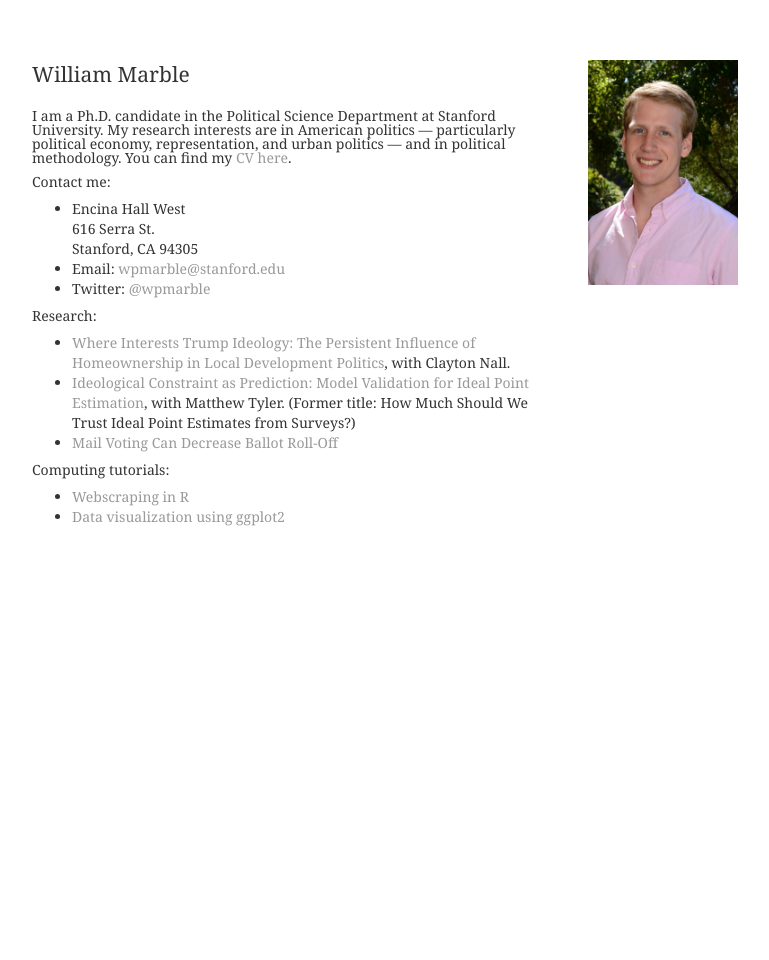
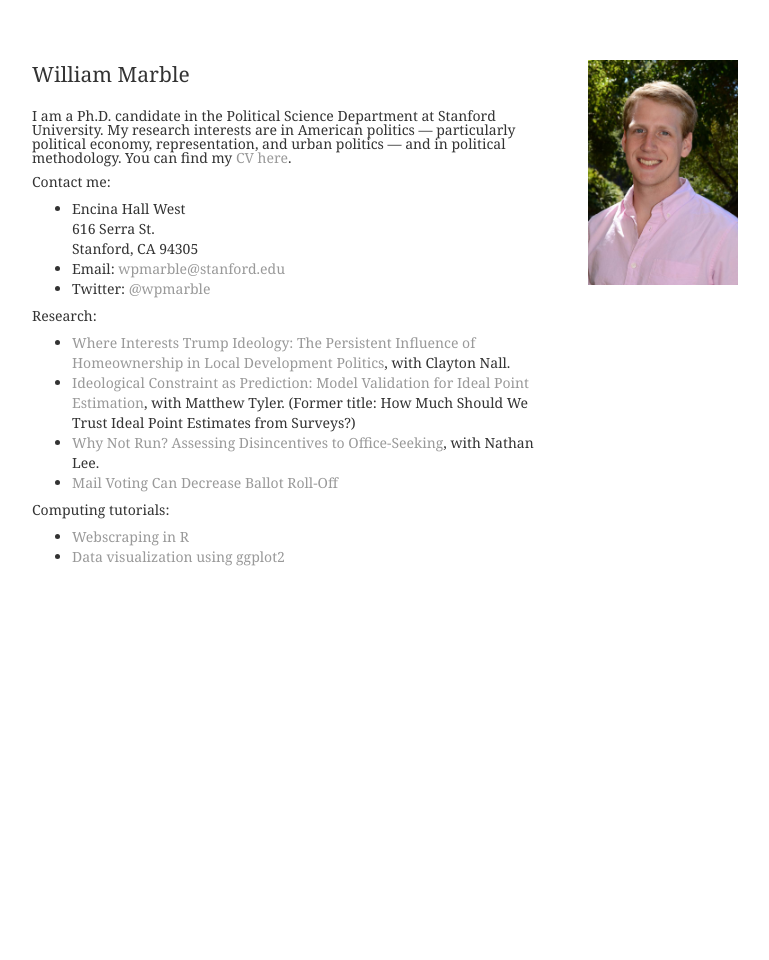
Before and after one commit to wpmarble/wpmarble.github.io, a Jekyll site: the page built from index.html, in a window 1280 px wide. Shown: the whole page, without its empty margins (160-929 px from the left). Built offline with Jekyll 4.4.1, drawn with Linux system fonts in a browser that asks for light colours.

Commit message:
add mpsa paper

```diff
--- a/index.html
+++ b/index.html
@@ -17,6 +17,7 @@
         <ul>
             <li><a href="https://www.dropbox.com/s/5o05r0sdfnrvw48/interest.1.0.pdf?dl=0">Where Interests Trump Ideology: The Persistent Influence of Homeownership in Local Development Politics</a>, with Clayton Nall. </li>
             <li><a href="http://stanford.edu/~wpmarble/docs/IdeologicalConstraintPrediction.pdf">Ideological Constraint as Prediction: Model Validation for Ideal Point Estimation</a>, with Matthew Tyler. (Former title: How Much Should We Trust Ideal Point Estimates from Surveys?)</li>
+            <li><a href="http://stanford.edu/~wpmarble/docs/WhyNotRunMPSA.pdf">Why Not Run? Assessing Disincentives to Office-Seeking</a>, with Nathan Lee.</li>
             <li><a href="docs/rolloff_vbm.pdf">Mail Voting Can Decrease Ballot Roll-Off</a></li>
         </ul>
 	    <p>Computing tutorials:</p>
```
